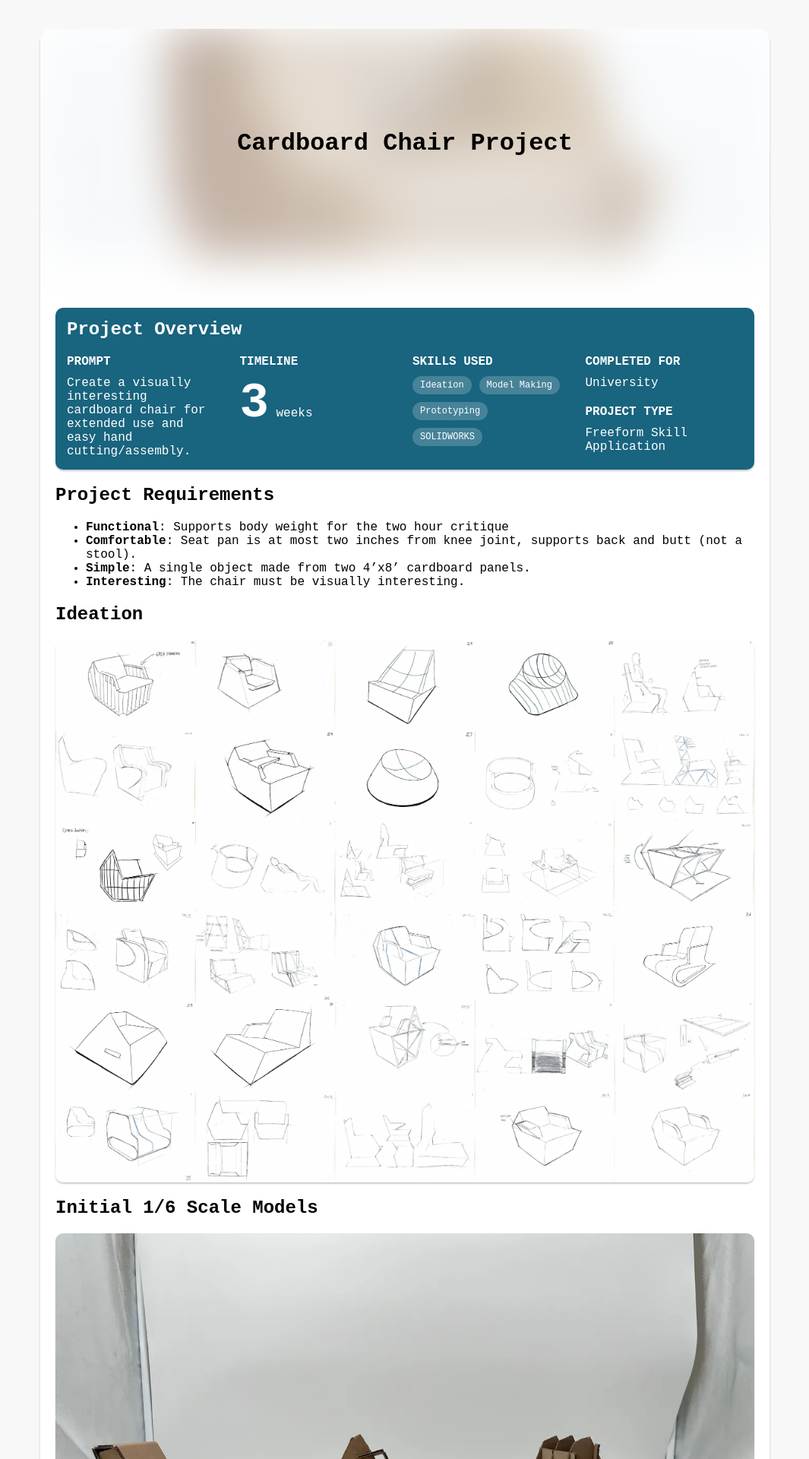
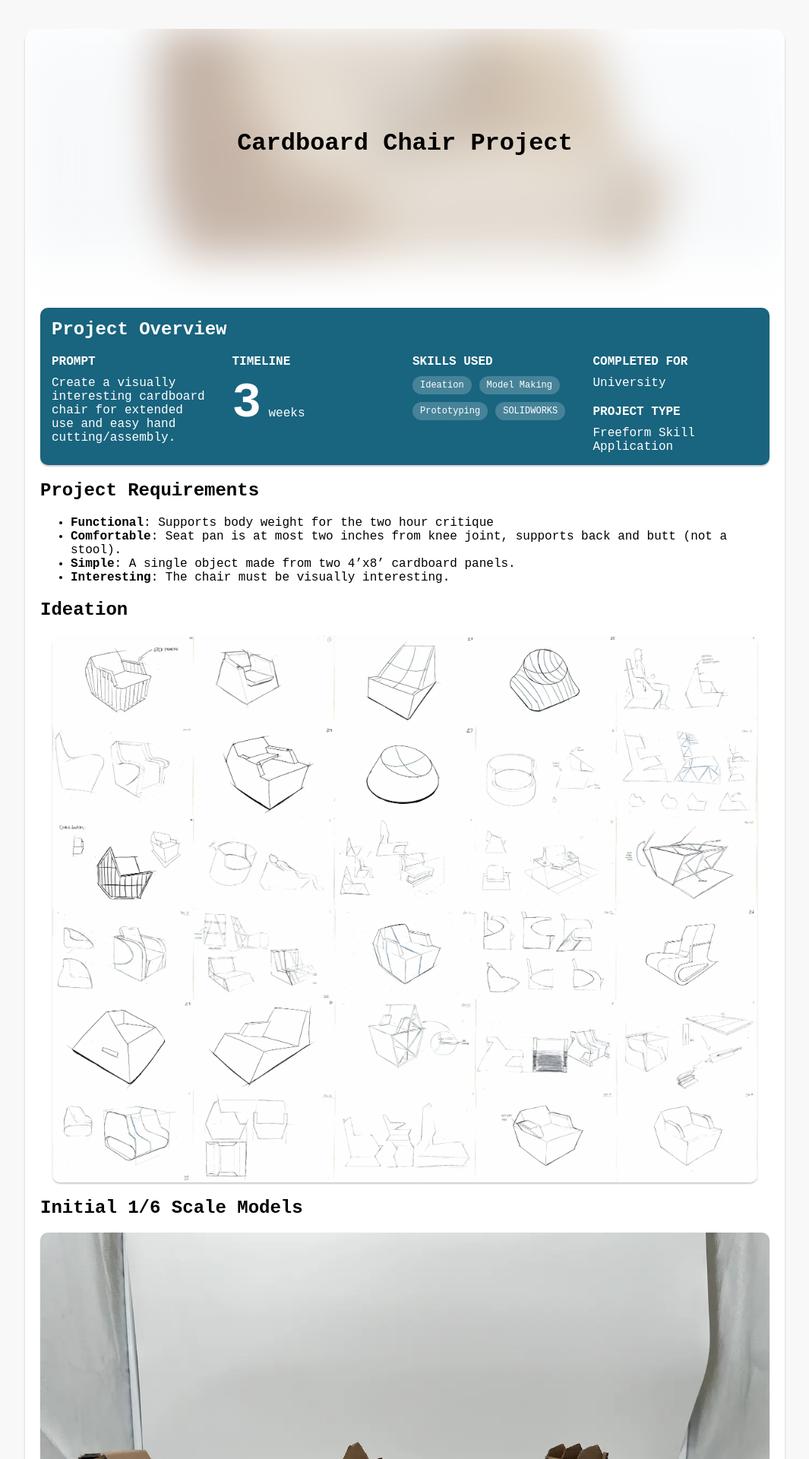
Before and after one commit to isakW2004/isak.win, a Jekyll site: the page built from _portfolio/cardboard-chair.md, in a window 1280 px wide. Shown: the top 1920 px of the page at 76% size, without its empty margins (107-1172 px from the left). Built offline with Jekyll 4.4.1, drawn with Linux system fonts in a browser that asks for light colours.

```diff
--- a/project.css
+++ b/project.css
@@ -118,9 +118,9 @@ article p {
     gap: 20px;
 }
 
-@media (min-width: 768px) {
+@media (min-width: 750px) {
     .container {
-        width: 540px;
+        width: 700px;
     }
 
     .card-columns {
@@ -138,7 +138,7 @@ article p {
 
 @media (min-width: 992px) {
     .container {
-        width: 720px;
+        width: 900px;
     }
 
     .card-columns:not(.card-columns--mult-2):not(.card-columns--fix-2) {
@@ -156,7 +156,7 @@ article p {
 
 @media (min-width: 1200px) {
     .container {
-        width: 960px;
+        width: 1000px;
     }
 
     .card-columns--mult-2 {
@@ -168,7 +168,7 @@ article p {
 
 @media (min-width: 1400px) {
     .container {
-        width: 1140px;
+        width: 1200px;
     }
 }
 
@@ -198,21 +198,21 @@ body {
 
 @keyframes slide-in {
     from {
-        filter: opacity(0);
+        filter: opacity(0%);
         transform: translateY(100vh);
     }
 
     to {
+        filter: opacity(100%);
         transform: none;
     }
 }
 
 @keyframes fade-in {
     from {
-        transform: scale(0.9);
+        transform: scale(0.5);
         filter: opacity(0);
     }
-
     to {
         transform: none;
         filter: opacity(100%);
@@ -220,12 +220,12 @@ body {
 }
 
 ::view-transition-old(root) {
-    animation: 0.3s ease both reverse fade-in;
+    animation: 0.5s ease both reverse fade-in;
     z-index: 1;
 }
 
 ::view-transition-new(article) {
-    animation: 0.4s cubic-bezier(0, 0, 0, 1) both slide-in;
+    animation: 0.4s ease both slide-in;
 }
 
 @media (prefers-color-scheme:dark) {
```
Also changed, not shown: _portfolio/eclipse.md (+10 -2 lines), style.css (+5 -3 lines), style.scss (+6 -3 lines), 2 other files.
